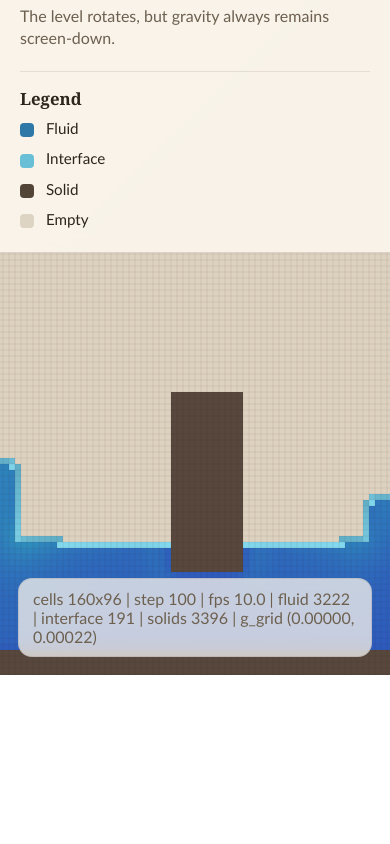
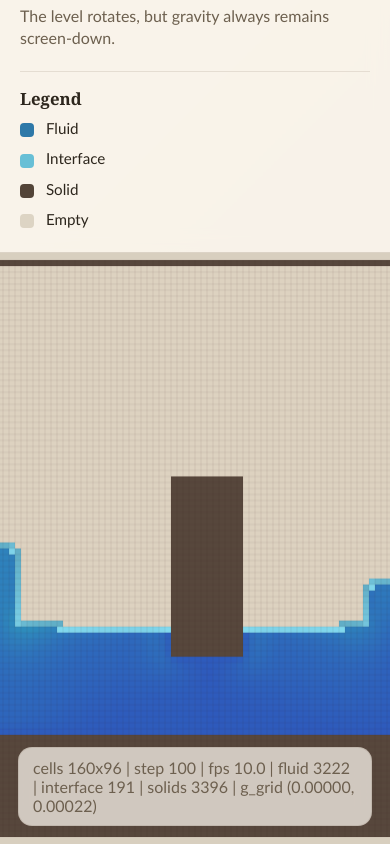
Before and after one commit to natebuckareff/lbm, a plain HTML site: page index.html in a window 390 px wide. Shown: the part 1131-1975 px from the top of the page. Before the commit the page ends 1806 px from the top, so only its background shows below. Drawn offline with Linux system fonts and the light colour scheme; animation ran at ten frames a second.

Commit message:
fix scroll bug

```diff
--- a/styles.css
+++ b/styles.css
@@ -131,6 +131,8 @@
 .viewport {
   position: relative;
   overflow: hidden;
+  height: 100vh;
+  min-height: 100vh;
   background:
     linear-gradient(180deg, rgba(255, 255, 255, 0.18), transparent 18%),
     linear-gradient(135deg, rgba(116, 93, 62, 0.05), rgba(255, 255, 255, 0.02)),
@@ -195,4 +197,9 @@
     border-right: 0;
     border-bottom: 1px solid var(--panel-border);
   }
+
+  .viewport {
+    height: min(70vh, 900px);
+    min-height: 50vh;
+  }
 }
```
